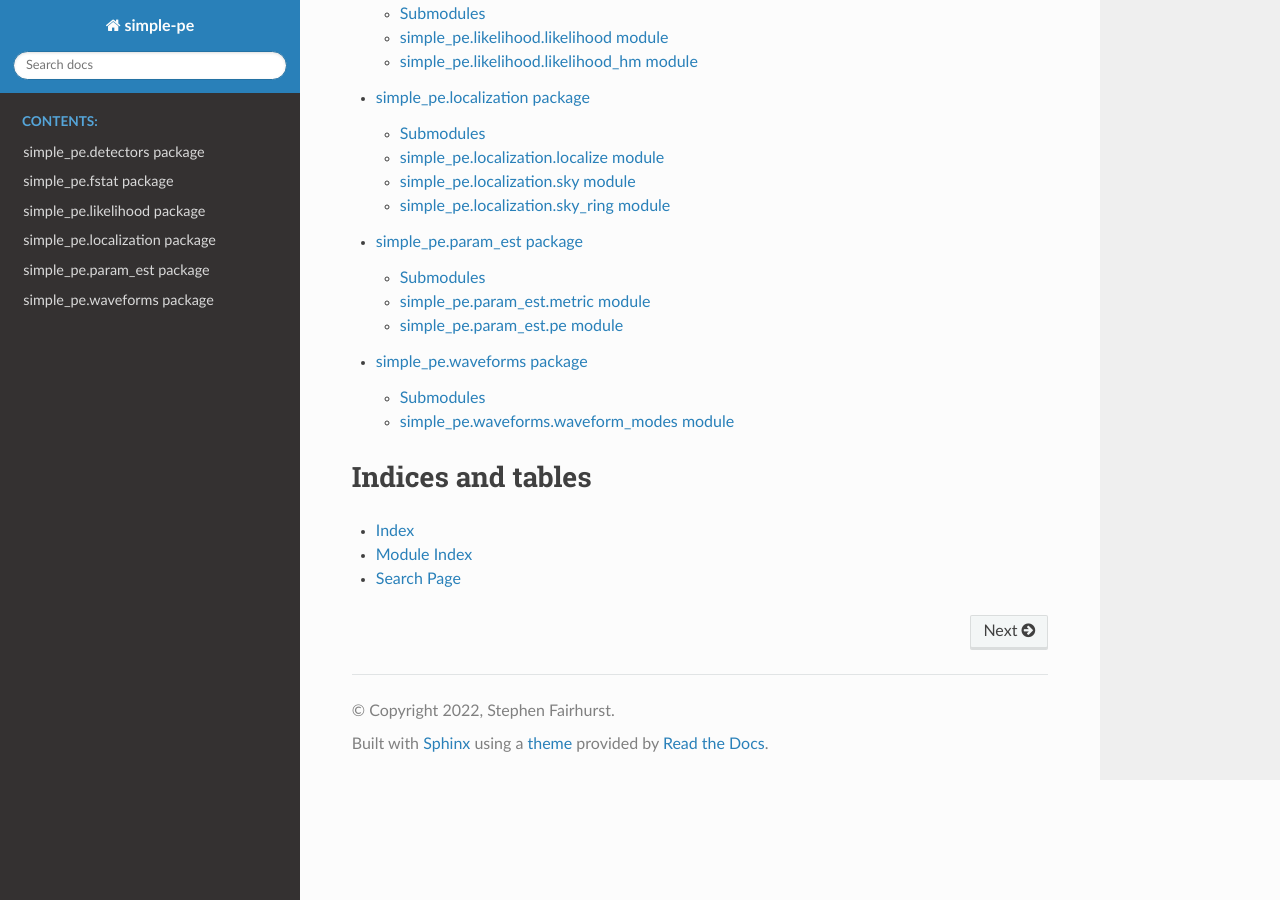
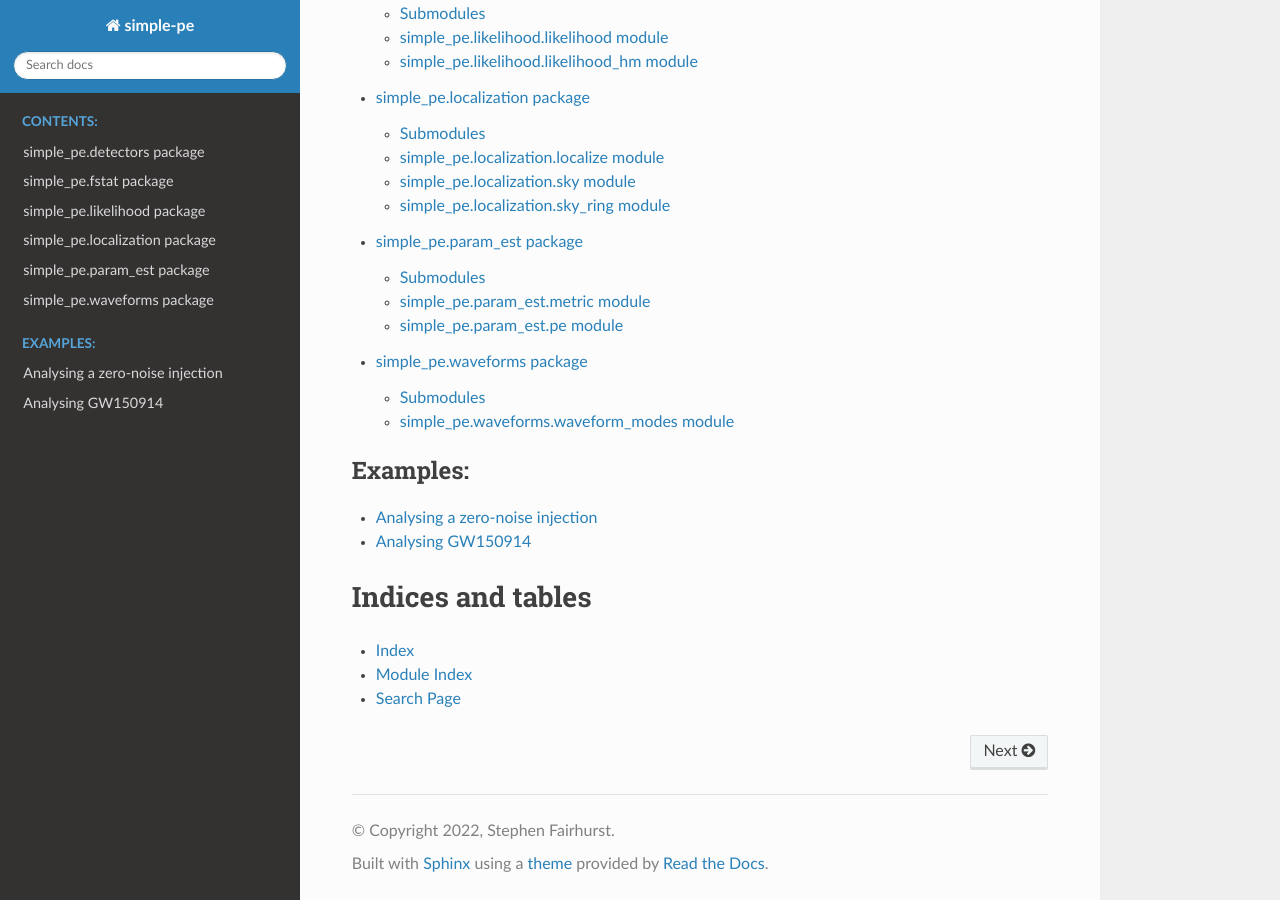
Before and after one commit to simplepe/simple-pe-xx, a Sphinx documentation site: the page built from docs/source/index.rst, in a window 1280 px wide and 900 px high, scrolled down 679 px. Built offline with Sphinx 7.4.7 and the Read the Docs theme 2.0.0, drawn with Linux system fonts in a browser that asks for light colours; pages that are not in the unit, such as notebooks, are missing from menus.

```diff
--- a/docs/source/index.rst
+++ b/docs/source/index.rst
@@ -24,7 +24,11 @@ Welcome to simple-pe's documentation!
    :maxdepth: 2
    :caption: Contents:
 
-
+.. toctree::
+    zero_noise_injection
+    GW150914
+    :maxdepth: 1
+    :caption: Examples:
 
 Indices and tables
 ==================
```
Also changed, not shown: docs/source/GW150914.rst (added, +26 -0 lines), docs/source/zero_noise_injection.rst (added, +22 -0 lines), .gitlab-ci.yml.
